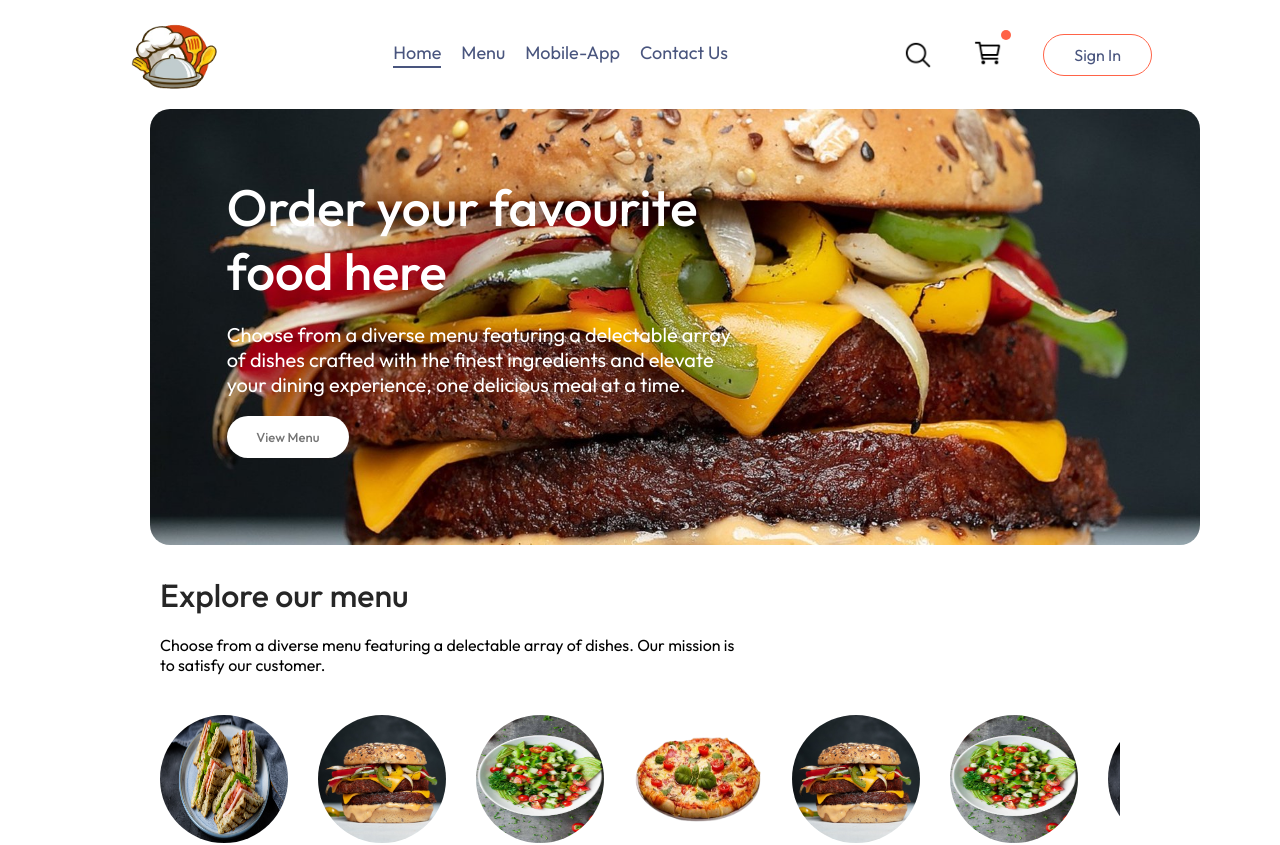
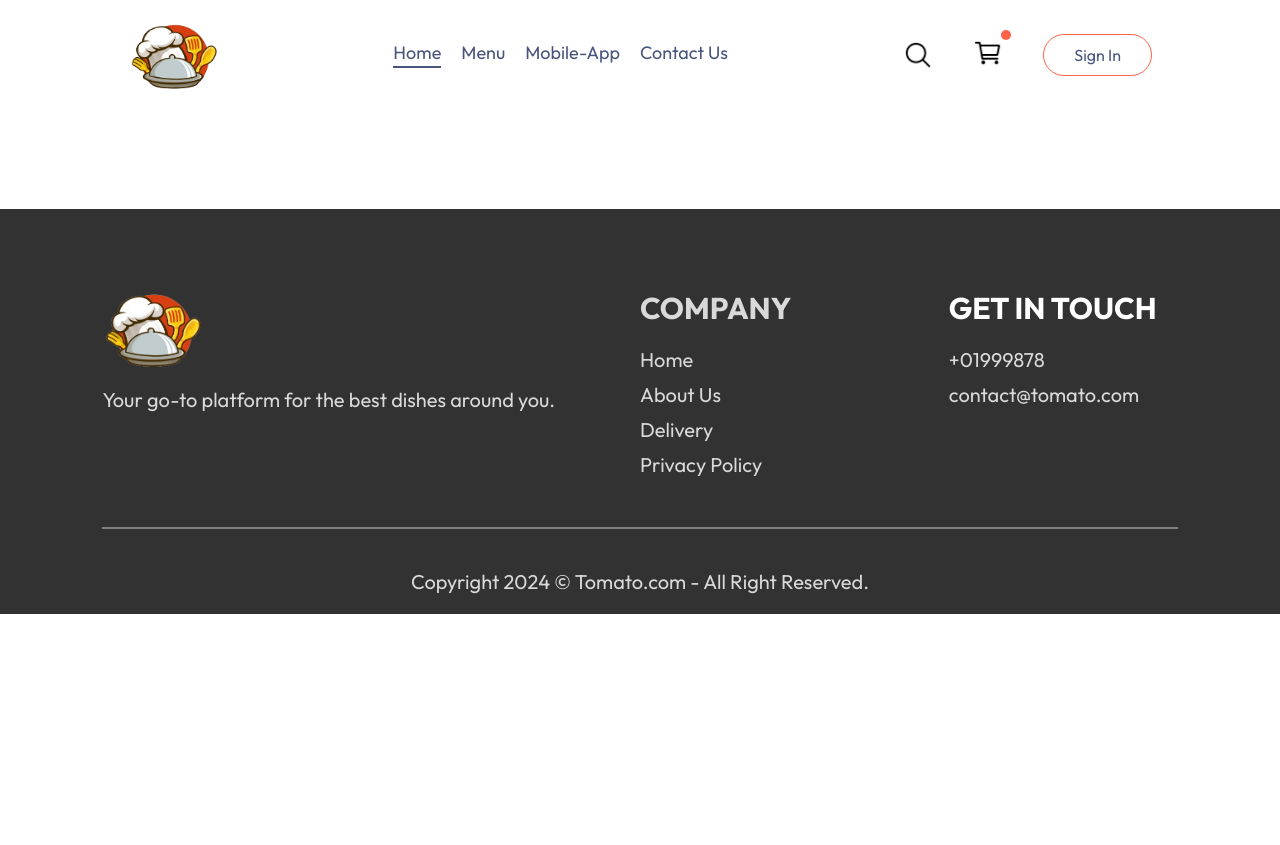
Before and after one commit to Rushali5656/food-del, a React (Vite) app: page / in a window 1280 px wide. Shown: the top 845 px of the page. After the commit the page ends 800 px from the top, so only its background shows below. Built offline with nearby package versions, Linux system fonts and the light colour scheme.

Commit message:
smooth navigation

```diff
--- a/src/App.jsx
+++ b/src/App.jsx
@@ -11,7 +11,7 @@ function App() {
     <>
     <div>
       <div className='app'><Navbar/></div>
-      <Home/>
+
       <Routes>
         <Route path='/home' element={<Home/>} />
         <Route path='/cart' element={<Cart/>}/>
--- a/src/index.css
+++ b/src/index.css
@@ -2,9 +2,9 @@
 * {
   padding: 0;
   margin: 0;
-
   box-sizing: border-box;
   font-family: Outfit;
+  scroll-behavior: smooth;
 }
 body {
   min-height: 100vh;
```
